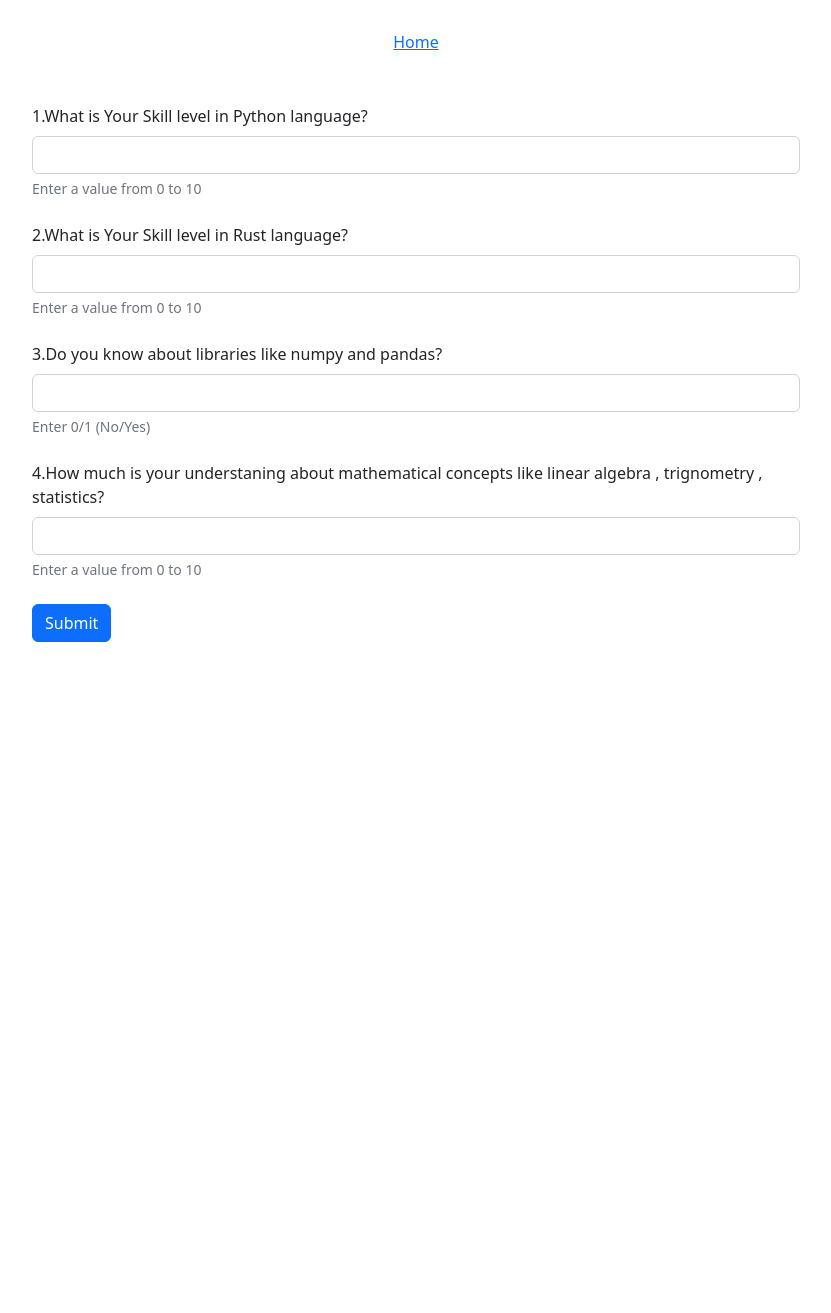
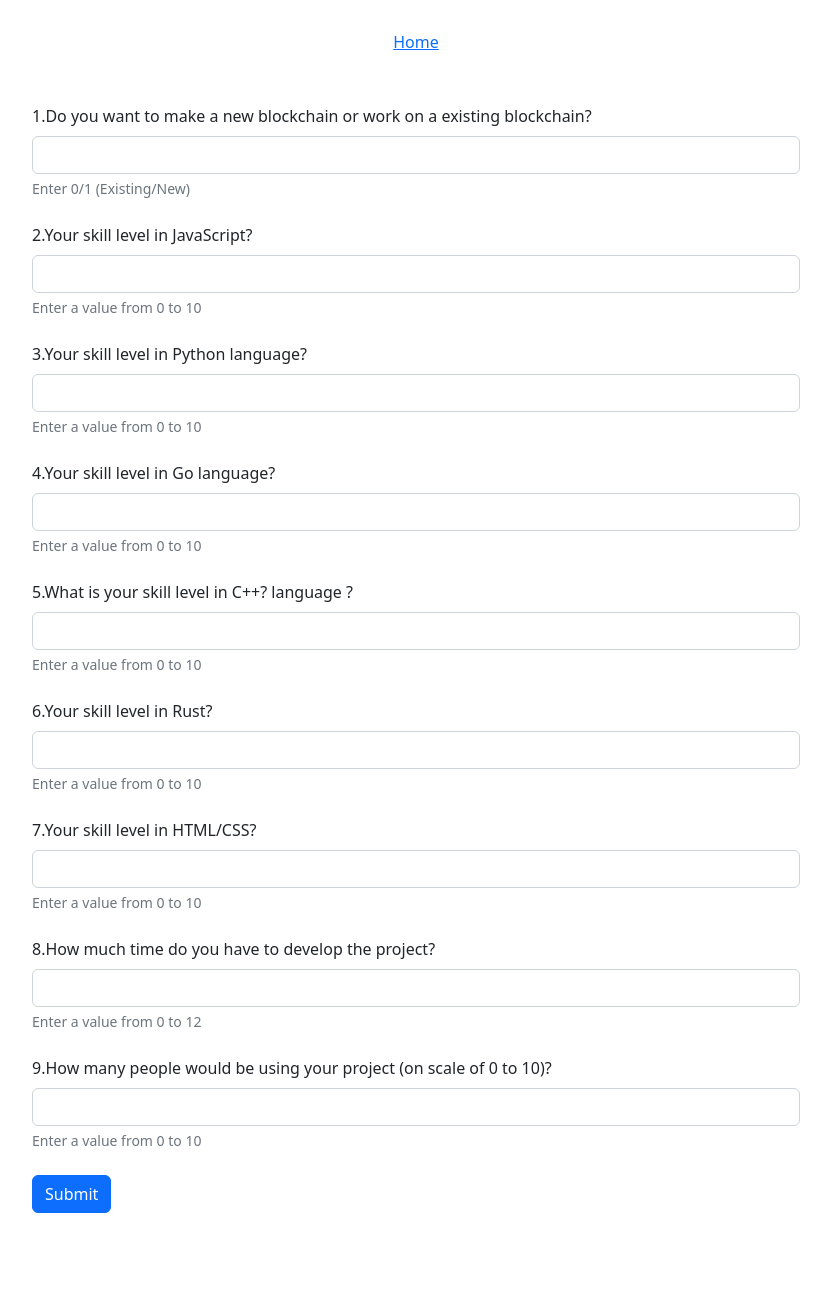
Before and after one commit to tanishqc16/CheckStack, a Flask app: page /blockchain in a window 1280 px wide. Shown: the whole page, without its empty margins (224-1055 px from the left). Before the commit the page ends 642 px from the top, so only its background shows below. Run offline with Flask 2, Linux system fonts and the light colour scheme; parts of the project's set-up code (start-up, migrations or seed data) failed here and were passed over.

Commit message:
integrated pkl files using flask

```diff
--- a/app.py
+++ b/app.py
@@ -1,7 +1,12 @@
 from flask import Flask,render_template,request
 import pickle
+import pandas as pd
+import numpy as np
 df = pickle.load(open('df.pkl','rb'))
-
+game = pickle.load(open('game.pkl','rb'))
+webp = pickle.load(open('webp.pkl','rb'))
+appp = pickle.load(open('app.pkl','rb'))
+block = pickle.load(open('block.pkl','rb'))
 
 app = Flask(__name__)
 
@@ -38,27 +43,359 @@ def suggest_ml():
     tempdf.reset_index(inplace=True, drop=True)
     arr = tempdf.to_numpy()
 
-    print(arr)
-
     return render_template('ml.html',data=arr)
 
 
 @app.route('/blockchain')
 def blockchain():
-    return render_template('blockchain.html')
+    return render_template('blockchain.html')\
+
+@app.route('/suggest_blockchain',methods=['post'])
+def suggest_blockchain():
+    spec = int(request.form.get('spec'))
+    js = int(request.form.get('js'))
+    py = int(request.form.get('py'))
+    go = int(request.form.get('go'))
+    cpp = int(request.form.get('cpp'))
+    rust = int(request.form.get('rust'))
+    hcs = int(request.form.get('hcs'))
+    time = int(request.form.get('time'))
+    scale = int(request.form.get('scale'))
+
+    js = js + 2
+    py = py + 2
+    rust = rust + 2
+    hcs = hcs + 2
+    cpp = cpp + 2
+    go = go + 2
+
+
+
+    if (spec == 0):
+        # maxSkill = max(js, py, rust)
+        tempdf = block.query('Specification=="SmartContracts"')
+
+        tempdf = tempdf[(tempdf.Time2Learn <= time)
+                        & (tempdf.SkillLvlJS <= js)
+                        & (tempdf.SkillLvlPy <= py)
+                        & (tempdf.SkillLvlRust <= rust)
+                        & (tempdf.SkillLvlHCss <= hcs)
+                        & (tempdf.Scalability >= scale)]
+
+        tempdf.sort_values(by=['Popularity'], axis=0, ascending=False, inplace=True)
+        tempdf.reset_index(inplace=True, drop=True)
+        # rec1 = tempdf.loc[0,:]
+        rec1 = tempdf.head(1)
+
+        comp1 = tempdf.loc[0, "Compatibility1"]
+        comp2 = tempdf.loc[0, "Compatibility2"]
+        arr = np.array
+
+        # second rec
+        tempdf = block.query('Specification=="Frontend"')
+        tempdf = tempdf[(tempdf.Name == comp1) | (tempdf.Name == comp2)]
+
+        tempdf = tempdf[(tempdf.Time2Learn <= time)
+                        & (tempdf.SkillLvlJS <= js)
+                        & (tempdf.SkillLvlPy <= py)
+                        & (tempdf.SkillLvlRust <= rust)
+                        & (tempdf.SkillLvlHCss <= hcs)
+                        & (tempdf.Scalability >= scale)]
+
+        tempdf.sort_values(by=['Popularity'], axis=0, ascending=False, inplace=True)
+        tempdf.reset_index(inplace=True, drop=True)
+        # rec2 = tempdf.loc[0,:]
+        rec2 = tempdf.head(1)
+
+        comp1 = tempdf.loc[0, "Compatibility1"]
+        comp2 = tempdf.loc[0, "Compatibility2"]
+
+        # Third rec
+        tempdf = block.query('Specification=="Backend"')
+
+        tempdf = tempdf[(tempdf.Name == comp1) | (tempdf.Name == comp2)]
+
+        tempdf = tempdf[(tempdf.Time2Learn <= time)
+                        & (tempdf.SkillLvlJS <= js)
+                        & (tempdf.SkillLvlPy <= py)
+                        & (tempdf.SkillLvlRust <= rust)
+                        & (tempdf.SkillLvlHCss <= hcs)
+                        & (tempdf.Scalability >= scale)]
+
+        tempdf.sort_values(by=['Popularity'], axis=0, ascending=False, inplace=True)
+        tempdf.reset_index(inplace=True, drop=True)
+        # rec3 = tempdf.loc[0,:]
+        rec3 = tempdf.head(1)
+
+        # print("Recommendations are:")
+        # print(rec1)
+        # print(rec2)
+        # print(rec3)
+
+        array = [rec1, rec2, rec3]
+        result = pd.concat(array)
+        resultArr = result.to_numpy()
+
+    elif (spec == 1):
+        tempdf = block.query('Specification=="Core"')
+        tempdf = tempdf[(tempdf.Time2Learn <= time)
+                        & (tempdf.SkillLvlCpp <= cpp)
+                        & (tempdf.SkillLvlGo <= go)
+                        & (tempdf.SkillLvlRust <= rust)
+                        & (tempdf.Scalability >= scale)]
+        tempdf.sort_values(by=['Popularity'], axis=0, ascending=False, inplace=True)
+        tempdf.reset_index(inplace=True, drop=True)
+        # rec = tempdf.loc[0,"Name"]
+        rec1 = tempdf.head(1)
+        array = [rec1]
+        result = pd.concat(array)
+        resultArr = result.to_numpy()
+
+    print(resultArr)
+    return render_template('blockchain.html', data=resultArr)
 
 @app.route('/gamedev')
 def gamedev():
     return render_template('gamedev.html')
 
+@app.route('/suggest_gamedev',methods=['post'])
+def suggest_gamedev():
+    eng = int(request.form.get('eng'))
+    code = int(request.form.get('code'))
+    js = int(request.form.get('js'))
+    cpp = int(request.form.get('cpp'))
+    py = int(request.form.get('py'))
+    cs = int(request.form.get('cs'))
+    time = int(request.form.get('time'))
+    scale = int(request.form.get('scale'))
+
+
+    resultArr=[]
+    if (code == 1):
+        tempdf = game.query('Code==1')
+        if (eng == 1):
+            tempdf = tempdf.query('Specification=="Engine"')
+            tempdf = tempdf[(tempdf.Time2Learn <= time)
+                            & (tempdf.SkillLvlJS <= js + 2)
+                            & (tempdf.SkillLvlPy <= py + 2)
+                            & (tempdf.SkillLvlCpp <= cpp + 2)
+                            & (tempdf.SkillLvlCs <= cs + 2)
+                            & (tempdf.Scalability >= scale - 2)]
+
+            tempdf.sort_values(by=['Popularity'], axis=0, ascending=False, inplace=True)
+            tempdf.reset_index(inplace=True, drop=True)
+            # rec = tempdf.loc[0,"Name"]
+            rec = tempdf.head(1)
+            array = [rec]
+            result = pd.concat(array)
+            resultArr = result.to_numpy()
+
+
+        elif (eng == 0):
+            tempdf = tempdf.query('Specification=="Library"')
+            tempdf = tempdf[(tempdf.Time2Learn <= time)
+                            & (tempdf.SkillLvlJS <= js + 2)
+                            & (tempdf.SkillLvlPy <= py + 2)
+                            & (tempdf.SkillLvlCpp <= cpp + 2)
+                            & (tempdf.SkillLvlCs <= cs + 2)
+                            & (tempdf.Scalability >= scale - 2)]
+            tempdf.sort_values(by=['Popularity'], axis=0, ascending=False, inplace=True)
+            tempdf.reset_index(inplace=True, drop=True)
+            # rec = tempdf.loc[0,"Name"]
+            rec = tempdf.head(1)
+            array = [rec]
+            result = pd.concat(array)
+            resultArr = result.to_numpy()
+
+
+    elif (code == 0):
+        tempdf = game.query('Code==0')
+
+        tempdf = tempdf[(tempdf.Time2Learn <= time) & (tempdf.Scalability >= scale)]
+        tempdf.sort_values(by=['Popularity'], axis=0, ascending=False, inplace=True)
+        tempdf.reset_index(inplace=True, drop=True)
+        # rec = tempdf.loc[0,"Name"]
+        rec = tempdf.head(1)
+        array = [rec]
+        result = pd.concat(array)
+        resultArr = result.to_numpy()
+
+    print(resultArr)
+    return render_template('gamedev.html', data=resultArr)
+
 @app.route('/web')
 def web():
     return render_template('web.html')
+
+@app.route('/suggest_web',methods=['post'])
+def suggest_web():
+    js = int(request.form.get('js'))
+    py = int(request.form.get('py'))
+    hcs = int(request.form.get('hcs'))
+    time = int(request.form.get('time'))
+    scale = int(request.form.get('scale'))
+
+    js = js + 2
+    py = py + 2
+    hcs = hcs + 2
+
+    resultArr=[]
+    # maxSkill = max(js, py, rust)
+    tempdf = webp.query('Specification=="Frontend"')
+
+    tempdf = tempdf[(tempdf.Time2Learn <= time)
+                    & (tempdf.SkillLvlJS <= (js))
+                    & (tempdf.SkillLvlPy <= (py))
+                    & (tempdf.SkillLvlHCss <= (hcs))
+                    & (tempdf.Scalability >= (scale))]
+
+    tempdf.sort_values(by=['Scalability'], axis=0, ascending=False, inplace=True)
+    tempdf.reset_index(inplace=True, drop=True)
+
+    # rec1=tempdf.loc[0,"Name"]
+    rec1 = tempdf.head(1)
+
+    comp1 = tempdf.loc[0, "Compatibility1"]
+    comp2 = tempdf.loc[0, "Compatibility2"]
+
+    # second rec
+    tempdf = webp.query('Specification=="Backend"')
+    tempdf = tempdf[(tempdf.Name == comp1) | (tempdf.Name == comp2)]
+
+    tempdf = tempdf[(tempdf.Time2Learn <= time)
+                    & (tempdf.SkillLvlJS <= (js))
+                    & (tempdf.SkillLvlPy <= (py))
+                    & (tempdf.SkillLvlHCss <= (hcs))
+                    & (tempdf.Scalability >= (scale))]
+
+    tempdf.sort_values(by=['Popularity'], axis=0, ascending=False, inplace=True)
+    tempdf.reset_index(inplace=True, drop=True)
+
+    # if (tempdf.isnull):
+    #   rec2 = tempdf.loc[0,"Name"]
+
+    # rec2 = tempdf.loc[0,"Name"]
+    rec2 = tempdf.head(1)
+
+    comp1 = tempdf.loc[0, "Compatibility1"]
+    comp2 = tempdf.loc[0, "Compatibility2"]
+
+    # Third rec
+    tempdf = webp.query('Specification=="Database"')
+
+    tempdf = tempdf[(tempdf.Name == comp1) | (tempdf.Name == comp2)]
+
+    tempdf = tempdf[(tempdf.Time2Learn <= time)
+                    & (tempdf.SkillLvlJS <= (js))
+                    & (tempdf.SkillLvlPy <= (py))
+                    & (tempdf.SkillLvlHCss <= (hcs))
+                    & (tempdf.Scalability >= (scale))]
+
+    tempdf.sort_values(by=['Popularity'], axis=0, ascending=False, inplace=True)
+    tempdf.reset_index(inplace=True, drop=True)
+
+    # rec3 = tempdf.loc[0,"Name"]
+    rec3 = tempdf.head(1)
+
+    # print("Recommendations are:")
+    # print(rec1)
+    # print(rec2)
+    # print(rec3)
+
+    if (rec1.empty and rec2.empty and rec3.empty):
+        rec1 = df.query('Name=="WordPress"')
+        array = [rec1]
+        result = pd.concat(array)
+        resultArr = result.to_numpy()
+
+    else:
+        array = [rec1, rec2, rec3]
+        result = pd.concat(array)
+        resultArr = result.to_numpy()
+
+    print(resultArr)
+    return render_template('web.html', data=resultArr)
 
 @app.route('/appdev')
 def appdev():
     return render_template('appdev.html')
 
+@app.route('/suggest_appdev',methods=['post'])
+def suggest_appdev():
+    java = int(request.form.get('java'))
+    js = int(request.form.get('js'))
+    cpp = int(request.form.get('cpp'))
+    dart = int(request.form.get('dart'))
+    sql = int(request.form.get('sql'))
+    time = int(request.form.get('time'))
+    scale = int(request.form.get('scale'))
+
+    tempdf = appp.query('Specification=="Frontend"')
+
+    resultArr=[]
+    tempdf = tempdf[(tempdf.Time2Learn <= time)
+                    & (tempdf.SkillLvlJS <= (js))
+                    & (tempdf.SkillLvlJava <= (java))
+                    & (tempdf.SkillLvlCpp <= (cpp))
+                    & (tempdf.SkillLvlSql <= (sql))
+                    & (tempdf.SkillLvlDart <= (dart))
+                    & (tempdf.Scalability >= (scale))]
+
+    tempdf.sort_values(by=['Popularity'], axis=0, ascending=False, inplace=True)
+
+    tempdf.reset_index(inplace=True, drop=True)
+    rec1 = tempdf.head(1)
+    # print(tempdf)
+    comp1 = tempdf.loc[0, "Compatibility1"]
+    comp2 = tempdf.loc[0, "Compatibility2"]
+
+    # second rec
+    tempdf = appp.query('Specification=="Backend"')
+    tempdf = tempdf[(tempdf.Name == comp1) | (tempdf.Name == comp2)]
+    tempdf = tempdf[(tempdf.Time2Learn <= time)
+                    & (tempdf.SkillLvlJS <= (js))
+                    & (tempdf.SkillLvlJava <= (java))
+                    & (tempdf.SkillLvlCpp <= (cpp))
+                    & (tempdf.SkillLvlSql <= (sql))
+                    & (tempdf.SkillLvlDart <= (dart))
+                    & (tempdf.Scalability >= (scale))]
+
+    tempdf.sort_values(by=['Popularity'], axis=0, ascending=False, inplace=True)
+    tempdf.reset_index(inplace=True, drop=True)
+
+    rec2 = tempdf.head(1)
+
+    comp1 = tempdf.loc[0, "Compatibility1"]
+    comp2 = tempdf.loc[0, "Compatibility2"]
+
+    # Third rec
+    tempdf = appp.query('Specification=="Database"')
+
+    tempdf = tempdf[(tempdf.Name == comp1) | (tempdf.Name == comp2)]
+
+    tempdf = tempdf[(tempdf.Time2Learn <= time)
+                    & (tempdf.SkillLvlJS <= (js))
+                    & (tempdf.SkillLvlJava <= (java))
+                    & (tempdf.SkillLvlCpp <= (cpp))
+                    & (tempdf.SkillLvlSql <= (sql))
+                    & (tempdf.SkillLvlDart <= (dart))
+                    & (tempdf.Scalability >= (scale))]
+
+    tempdf.sort_values(by=['Popularity'], axis=0, ascending=False, inplace=True)
+    tempdf.reset_index(inplace=True, drop=True)
+    rec3 = tempdf.head(1)
+    if (rec1.empty and rec2.empty and rec3.empty):
+        rec1 = appp.query('Name=="GoodBarber"')
+        array = [rec1]
+        result = pd.concat(array)
+        resultArr = result.to_numpy()
+
+    else:
+        array = [rec1, rec2, rec3]
+        result = pd.concat(array)
+        resultArr = result.to_numpy()
+
+    return render_template('appdev.html', data=resultArr)
 
 if __name__ == '__main__':
     app.run(debug=True)
--- a/templates/blockchain.html
+++ b/templates/blockchain.html
@@ -37,26 +37,50 @@
 </div>
 
 <div class="questions">
-    <form action="/suggest_ml" method="post">
+    <form action="/suggest_blockchain" method="post">
         <div class="mb-4">
-            <label class="form-label">1.What is Your Skill level in Python language?</label>
-            <input name="py" type="text" class="form-control" id="qn1">
+            <label class="form-label">1.Do you want to make a new blockchain or work on a existing blockchain?</label>
+            <input name="spec" type="text" class="form-control" id="qn1">
+            <div class="form-text">Enter 0/1 (Existing/New)</div>
+        </div>
+        <div class="mb-4">
+            <label class="form-label">2.Your skill level in JavaScript?</label>
+            <input name="js" type="text" class="form-control" id="qn2">
             <div class="form-text">Enter a value from 0 to 10</div>
         </div>
         <div class="mb-4">
-            <label class="form-label">2.What is Your Skill level in Rust language?</label>
-            <input name="r" type="text" class="form-control" id="qn2">
+            <label class="form-label">3.Your skill level in Python language?</label>
+            <input name="py" type="text" class="form-control" id="qn3">
             <div class="form-text">Enter a value from 0 to 10</div>
         </div>
         <div class="mb-4">
-            <label class="form-label">3.Do you know about libraries like numpy and pandas?</label>
-            <input name="lib" type="text" class="form-control" id="qn3">
-            <div class="form-text">Enter 0/1 (No/Yes)</div>
+            <label class="form-label">4.Your skill level in Go language?</label>
+            <input name="go" type="text" class="form-control" id="qn4">
+            <div class="form-text">Enter a value from 0 to 10</div>
         </div>
         <div class="mb-4">
-            <label class="form-label">4.How much is your understaning about mathematical concepts like linear algebra ,
-                trignometry , statistics?</label>
-            <input name="math" type="text" class="form-control" id="qn4">
+            <label class="form-label">5.What is your skill level in C++? language ?</label>
+            <input name="cpp" type="text" class="form-control" id="qn5">
+            <div class="form-text">Enter a value from 0 to 10</div>
+        </div>
+        <div class="mb-4">
+            <label class="form-label">6.Your skill level in Rust?</label>
+            <input name="rust" type="text" class="form-control" id="qn6">
+            <div class="form-text">Enter a value from 0 to 10</div>
+        </div>
+        <div class="mb-4">
+            <label class="form-label">7.Your skill level in HTML/CSS?</label>
+            <input name="hcs" type="text" class="form-control" id="qn7">
+            <div class="form-text">Enter a value from 0 to 10</div>
+        </div>
+        <div class="mb-4">
+            <label class="form-label">8.How much time do you have to develop the project?</label>
+            <input name="time" type="text" class="form-control" id="qn8">
+            <div class="form-text">Enter a value from 0 to 12</div>
+        </div>
+        <div class="mb-4">
+            <label class="form-label">9.How many people would be using your project (on scale of 0 to 10)?</label>
+            <input name="scale" type="text" class="form-control" id="qn9">
             <div class="form-text">Enter a value from 0 to 10</div>
         </div>
         <button type="submit" class="btn btn-primary">Submit</button>
@@ -67,14 +91,14 @@
 
     {%for i in data %}
     <div class="card" style="width: 18rem;">
-        <img src="..." class="card-img-top" alt="...">
+        <img style="height:10rem;width=10rem;" src="{{i[3]}}" class="card-img-top" alt="...">
         <div class="card-body">
             <h5 class="card-title">{{i[0]}}</h5>
         </div>
         <ul class="list-group list-group-flush">
-            <li class="list-group-item">Type : {{i[1]}}</li>
+            <li class="list-group-item">Specification : {{i[1]}}</li>
             <li class="list-group-item">Time to learn : {{i[2]}}</li>
-            <li class="list-group-item">{{i[9]}}</li>
+
         </ul>
     </div>
     {% endfor %}
--- a/templates/index.html
+++ b/templates/index.html
@@ -71,7 +71,7 @@
                 <img src="https://static.vecteezy.com/system/resources/previews/002/180/593/original/blockchain-and-cryptocurrency-technology-free-vector.jpg" class="card-img-top" alt="ml">
                 <div class="card-body">
                     <h5 class="card-title">App Developement</h5>
-                    <a href="/web">Select</a>
+                    <a href="/appdev">Select</a>
                 </div>
             </div>
         </div>
@@ -80,7 +80,7 @@
                 <img src="https://static.vecteezy.com/system/resources/previews/002/180/593/original/blockchain-and-cryptocurrency-technology-free-vector.jpg" class="card-img-top" alt="ml">
                 <div class="card-body">
                     <h5 class="card-title">Web Developement</h5>
-                    <a href="/appdev">Select</a>
+                    <a href="/web">Select</a>
                 </div>
             </div>
         </div>
--- a/templates/ml.html
+++ b/templates/ml.html
@@ -68,14 +68,14 @@
 
     {%for i in data %}
     <div class="card" style="width: 18rem;">
-        <img src="..." class="card-img-top" alt="...">
+        <img style="height:10rem;width=10rem;"src="{{i[9]}}" class="card-img-top" alt="...">
         <div class="card-body">
             <h5 class="card-title">{{i[0]}}</h5>
         </div>
         <ul class="list-group list-group-flush">
             <li class="list-group-item">Type : {{i[1]}}</li>
             <li class="list-group-item">Time to learn : {{i[2]}}</li>
-            <li class="list-group-item">{{i[9]}}</li>
+            <li class="list-group-item">{{i[10]}}</li>
         </ul>
     </div>
     {% endfor %}
```
Also changed, not shown: templates/appdev.html (+29 -15 lines), templates/gamedev.html (+32 -14 lines), templates/web.html (+20 -14 lines), 5 other files.
